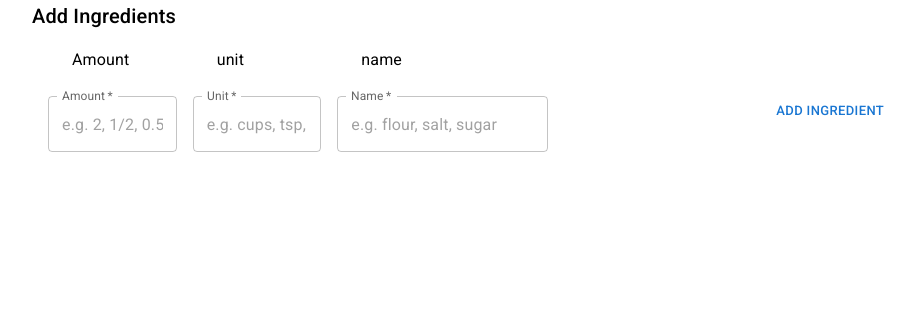
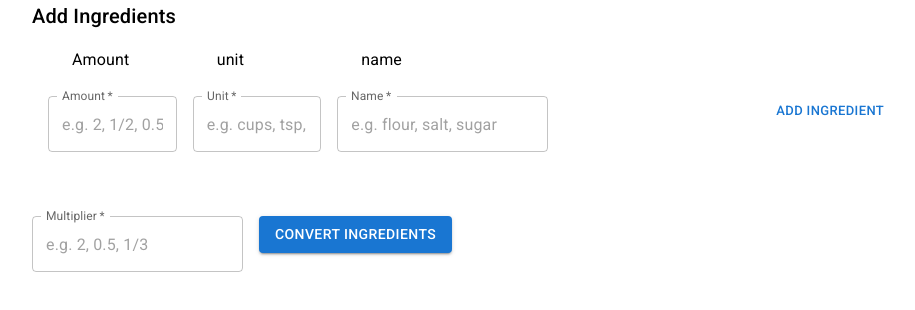
Before and after one commit to Cholete/recipe-converter, a React (Create React App) app: page / in a window 1280 px wide. Shown: the top 310 px of the page, without its empty margins (182-1097 px from the left). Built offline with nearby package versions, Linux system fonts and the light colour scheme.

Commit message:
set up routing

```diff
--- a/package.json
+++ b/package.json
@@ -15,6 +15,7 @@
     "@types/react-dom": "^18.0.5",
     "react": "^18.1.0",
     "react-dom": "^18.1.0",
+    "react-router-dom": "^6.3.0",
     "react-scripts": "5.0.1",
     "typescript": "^4.7.3",
     "web-vitals": "^2.1.4"
--- a/src/App.tsx
+++ b/src/App.tsx
@@ -1,10 +1,17 @@
 import React from "react";
+import { Routes, Route } from "react-router-dom";
 import AddIngredients from "./components/AddIngredients";
+import ConvertedIngredients from "./components/ConvertedIngredients";
+import Page404 from "./components/Page404";
 
 function App() {
   return (
     <div className="App">
-      <AddIngredients />
+      <Routes>
+        <Route path="/" element={<AddIngredients />} />
+        <Route path="/convert" element={<ConvertedIngredients />} />
+        <Route path="*" element={<Page404 />} />
+      </Routes>
     </div>
   );
 }
--- a/src/components/AddIngredients.tsx
+++ b/src/components/AddIngredients.tsx
@@ -5,6 +5,7 @@ import Container from "@mui/material/Container";
 import TextField from "@mui/material/TextField";
 import Button from "@mui/material/Button";
 import Typography from "@mui/material/Typography";
+import { Link } from "react-router-dom";
 import { Iingredient } from "../interfaces";
 import SingleIngredient from "./SingleIngredient";
 
@@ -109,6 +110,21 @@ function AddIngredients() {
             </Grid>
           </Grid>
         </Stack>
+        <Stack spacing={2} direction="row" mt={8}>
+          <TextField
+            required
+            InputLabelProps={{ shrink: true }}
+            name="multiplier"
+            label="Multiplier"
+            placeholder="e.g. 2, 0.5, 1/3"
+            variant="outlined"
+            value={newIngredient.name}
+            onChange={handleChange}
+          />
+          <Link to="/convert">
+            <Button variant="contained">Convert Ingredients</Button>
+          </Link>
+        </Stack>
       </Container>
     </div>
   );
--- /dev/null
+++ b/src/components/ConvertedIngredients.tsx
@@ -0,0 +1,7 @@
+import React from "react";
+
+function ConvertedIngredients() {
+  return <div>Converted Ingredients</div>;
+}
+
+export default ConvertedIngredients;
--- /dev/null
+++ b/src/components/Page404.tsx
@@ -0,0 +1,9 @@
+import React from "react";
+
+function Page404() {
+  return (
+    <h1>Error 404. The page you are trying to view doesn&apos;t exist.</h1>
+  );
+}
+
+export default Page404;
--- a/src/index.tsx
+++ b/src/index.tsx
@@ -1,6 +1,7 @@
 import React from "react";
 import ReactDOM from "react-dom/client";
 import "./index.css";
+import { BrowserRouter } from "react-router-dom";
 import App from "./App";
 import reportWebVitals from "./reportWebVitals";
 
@@ -9,7 +10,9 @@ const root = ReactDOM.createRoot(
 );
 root.render(
   <React.StrictMode>
-    <App />
+    <BrowserRouter>
+      <App />
+    </BrowserRouter>
   </React.StrictMode>,
 );
 
```
